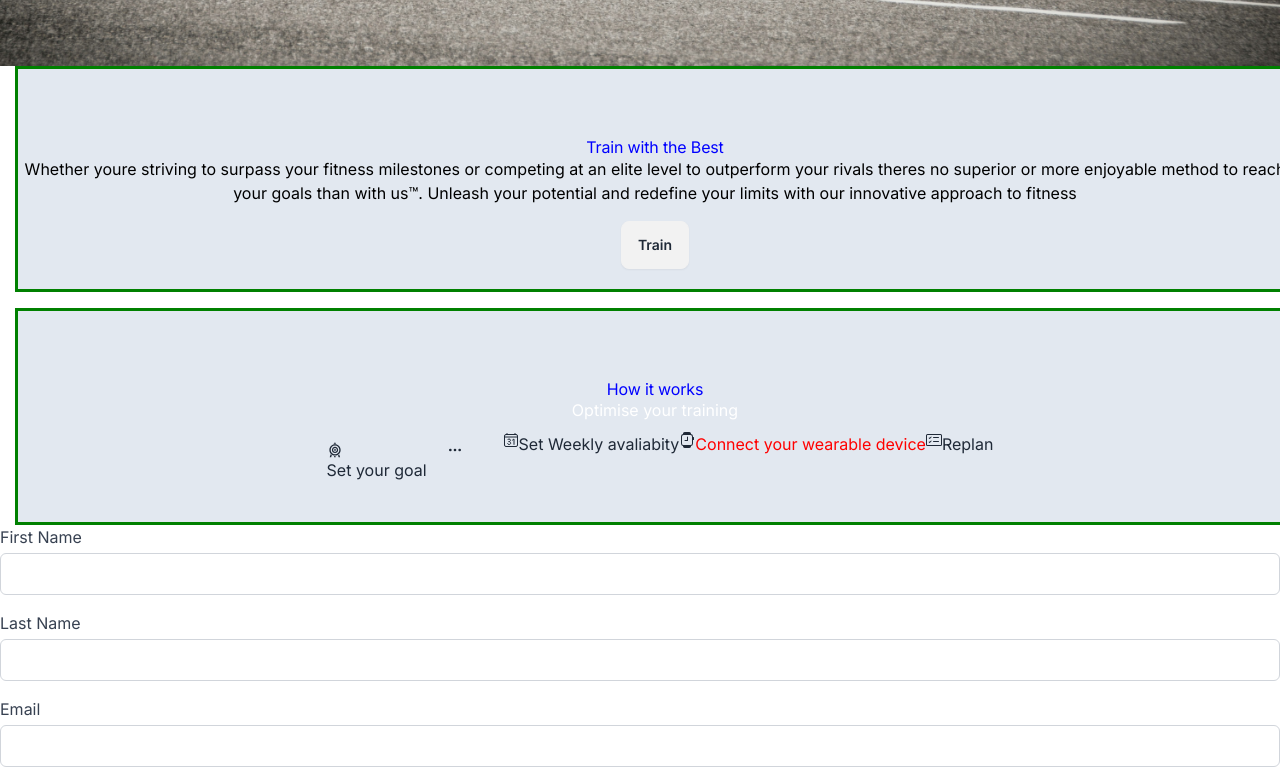
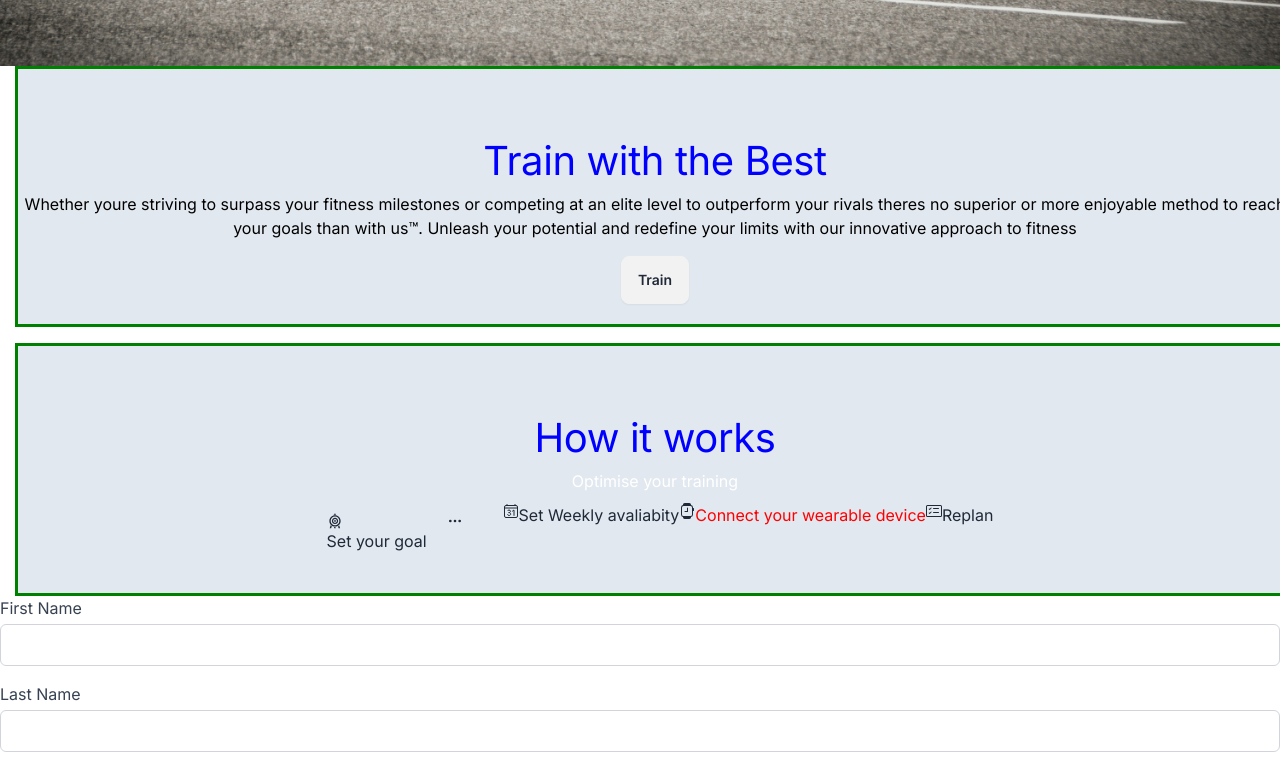
Before and after one commit to Martin2251/sam-app, a Next.js app: page / in a window 1280 px wide. Shown: the part 860-1632 px from the top of the page. Built offline with nearby package versions, Linux system fonts and the light colour scheme.

Commit message:
human touch

```diff
--- a/src/app/Components/HumanTouch/HumanTouch.scss
+++ b/src/app/Components/HumanTouch/HumanTouch.scss
@@ -1,3 +1,11 @@
+
+h3{
+    display: block;
+    font-size: 40px;
+    margin-bottom: 9px;
+    line-height: 1.1;
+}
+
 .content{
     text-align: center;
 
```
